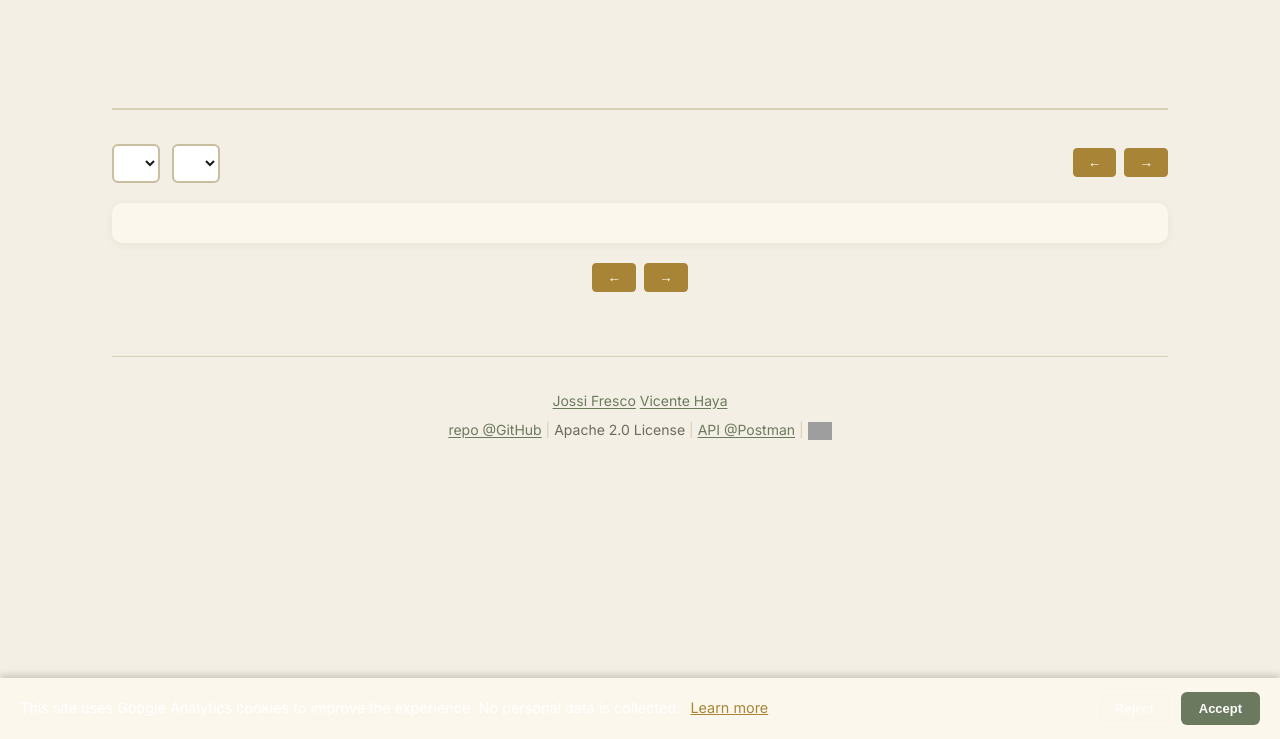
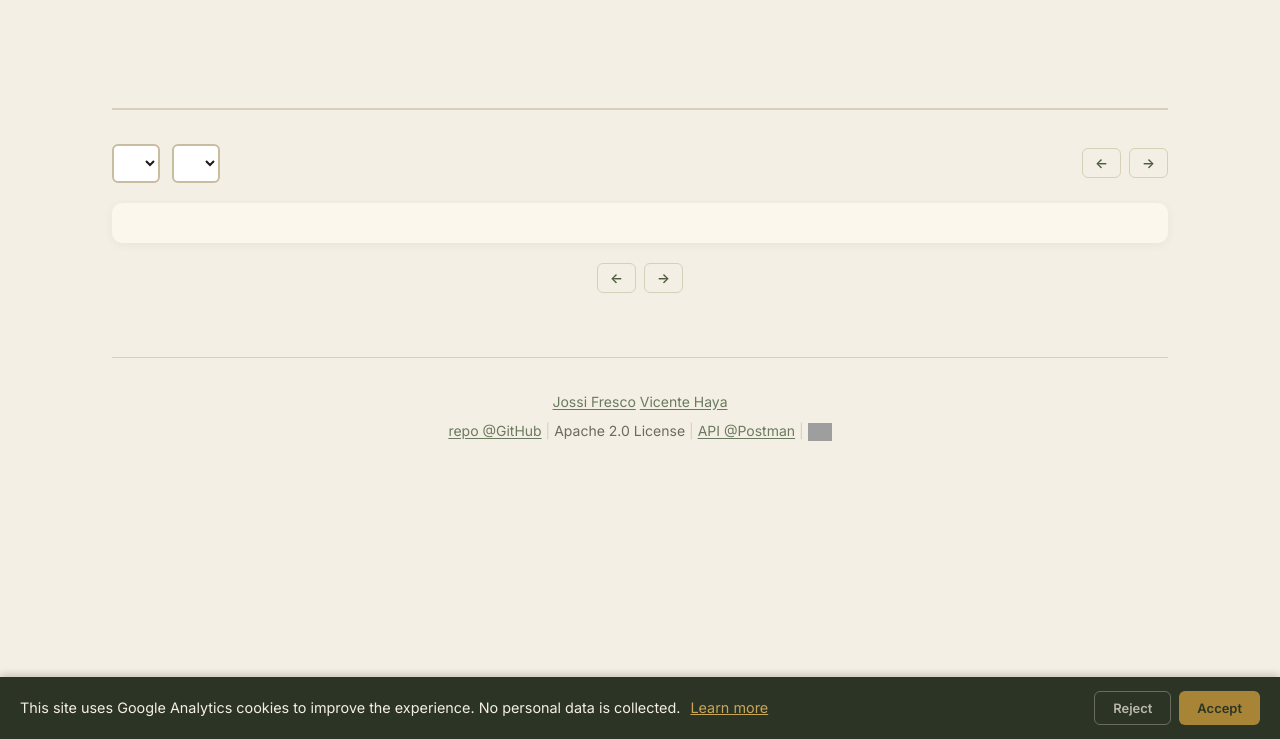
Before and after one commit to Jossifresben/peshitta, a Flask app: template peshitta_roots/templates/read.html in a window 1280 px wide. Shown: the part 61-800 px from the top of the page. Run offline with Flask 3, Linux system fonts and the light colour scheme; the template is opened without the code that fills it, so the values that code supplies are empty; grey boxes are pictures that could not be loaded.

Commit message:
feat(redesign): Phase 3 - parchment polish for inner pages
Audit found Methodology, Browse, Read, and Visualize/Ficha already
inherit the parchment palette correctly through the legacy CSS
variable aliases set up in Phase 1. Three concrete fixes were needed:

root-header (search results)
- Was: white text on --bg-header (= --bg-card cream) → invisible
- Now: ink text on cream card with gold left rail, Spectral italic
  meaning line, mono dash key, parchment-bordered nav-btn pills

cookie-banner
- Was: white text on --bg-header (= --bg-card cream) → invisible
- Now: dark --olive-3 background with --gold-2 link and --gold accept
  button — readable and consistent with the new palette

count-badge (Browse table)
- Was: solid --accent (olive) pill with white text → loud against
  the table rows
- Now: subtle --bg-sunk pill, ink-2 mono numerals, --rule border —
  refined and quiet, matches the parchment table aesthetic

```diff
--- a/peshitta_roots/static/style.css
+++ b/peshitta_roots/static/style.css
@@ -1516,68 +1516,84 @@ header p {
     scroll-margin-top: 70px;
 }
 
+/* Search-result root header (parchment palette) */
 .root-header {
-    background: var(--bg-header);
-    color: #fff;
-    padding: 15px 20px 12px;
-    border-radius: var(--radius-md) var(--radius-md) 0 0;
+    background: var(--bg-card);
+    color: var(--ink);
+    padding: 18px 22px 16px;
+    border: 1px solid var(--rule);
+    border-left: 3px solid var(--gold);
+    border-radius: var(--r-lg);
+    margin-bottom: var(--space-lg);
 }
 
 .root-header-top {
     display: flex;
-    align-items: center;
-    gap: 15px;
-    margin-bottom: 12px;
+    align-items: baseline;
+    gap: 14px;
+    margin-bottom: 8px;
+    flex-wrap: wrap;
 }
 
 .root-header .root-syriac {
     font-size: 2.2em;
     direction: rtl;
     font-family: var(--syriac-font);
+    color: var(--ink);
+    line-height: 1;
 }
 
 .root-header .root-latin {
-    font-size: 1.4em;
-    font-family: monospace;
-    letter-spacing: 2px;
+    font-size: 1.1em;
+    font-family: var(--mono);
+    letter-spacing: 0.05em;
     text-transform: uppercase;
+    color: var(--ink-3);
+    font-weight: 600;
 }
 
 td .root-latin {
-    font-family: monospace;
+    font-family: var(--mono);
     font-size: 0.85em;
     letter-spacing: 1px;
-    color: var(--text-secondary);
+    color: var(--ink-3);
     margin-left: 6px;
 }
 
 .root-meaning {
-    font-size: 1.15em;
-    opacity: 0.9;
+    font-family: var(--serif);
+    font-size: 1.05em;
     font-style: italic;
-    margin-bottom: 12px;
+    color: var(--ink-2);
+    margin-bottom: 14px;
 }
 
 .root-header-nav {
     display: flex;
     gap: 8px;
     flex-wrap: wrap;
+    align-items: center;
 }
 
 .nav-btn {
-    display: inline-block;
-    padding: 6px 14px;
-    background: var(--accent-gold, #8b4513);
-    color: #fff;
-    border: 1px solid var(--accent-gold, #8b4513);
-    border-radius: 4px;
+    display: inline-flex;
+    align-items: center;
+    padding: 6px 12px;
+    background: transparent;
+    color: var(--olive);
+    border: 1px solid var(--rule);
+    border-radius: var(--r-sm);
     text-decoration: none;
+    font-family: var(--sans);
     font-size: 0.85em;
-    transition: background 0.15s, opacity 0.15s;
+    font-weight: 600;
+    transition: background 0.15s, color 0.15s, border-color 0.15s;
 }
 
 .nav-btn:hover {
-    opacity: 0.85;
+    background: var(--bg-sunk);
+    color: var(--olive-3);
+    border-color: var(--gold);
 }
 
 /* === Section panels === */
@@ -1817,11 +1833,14 @@ th {
 
 .count-badge {
     display: inline-block;
-    background: var(--accent);
-    color: #fff;
-    padding: 2px 8px;
+    background: var(--bg-sunk);
+    color: var(--ink-2);
+    padding: 2px 10px;
     border-radius: 10px;
-    font-size: 0.85em;
+    font-family: var(--mono);
+    font-size: 0.82em;
+    font-weight: 500;
+    border: 1px solid var(--rule);
 }
 
 .no-results {
@@ -2542,14 +2561,14 @@ footer a:hover {
 .prox-hl1 { background: rgba(107, 122, 94, 0.25); border-radius: 3px; padding: 1px 3px; }
 .prox-hl2 { background: rgba(180, 140, 50, 0.3); border-radius: 3px; padding: 1px 3px; }
 
-/* Cookie consent banner */
+/* Cookie consent banner — dark olive bar */
 .cookie-banner {
     position: fixed;
     bottom: 0;
     left: 0;
     right: 0;
-    background: var(--bg-header);
-    color: #fff;
+    background: var(--olive-3);
+    color: #f4efe4;
     padding: 14px 20px;
     display: flex;
     align-items: center;
@@ -2558,21 +2577,24 @@ footer a:hover {
     z-index: 9999;
     box-shadow: 0 -2px 8px rgba(0,0,0,0.2);
     font-size: 0.9em;
+    font-family: var(--sans);
 }
 .cookie-text { flex: 1; line-height: 1.4; }
-.cookie-link { color: var(--accent-gold, #d4a843); margin-left: 6px; }
+.cookie-link { color: var(--gold-2); margin-left: 6px; text-decoration: underline; }
+.cookie-link:hover { color: var(--gold-soft); }
 .cookie-buttons { display: flex; gap: 8px; flex-shrink: 0; }
 .cookie-btn {
     padding: 8px 18px;
     border: none;
-    border-radius: 6px;
+    border-radius: var(--r-sm);
     cursor: pointer;
     font-weight: 600;
     font-size: 0.9em;
-}
-.cookie-accept { background: var(--accent); color: #fff; }
-.cookie-accept:hover { background: var(--accent-dark); }
-.cookie-reject { background: transparent; color: rgba(255,255,255,0.7); border: 1px solid rgba(255,255,255,0.3); }
+    font-family: var(--sans);
+}
+.cookie-accept { background: var(--gold); color: var(--olive-3); }
+.cookie-accept:hover { background: var(--gold-2); }
+.cookie-reject { background: transparent; color: rgba(244,239,228,0.7); border: 1px solid rgba(244,239,228,0.3); }
 .cookie-reject:hover { color: #fff; border-color: #fff; }
 @media (max-width: 600px) {
     .cookie-banner { flex-direction: column; text-align: center; padding: 12px 16px; }
```
